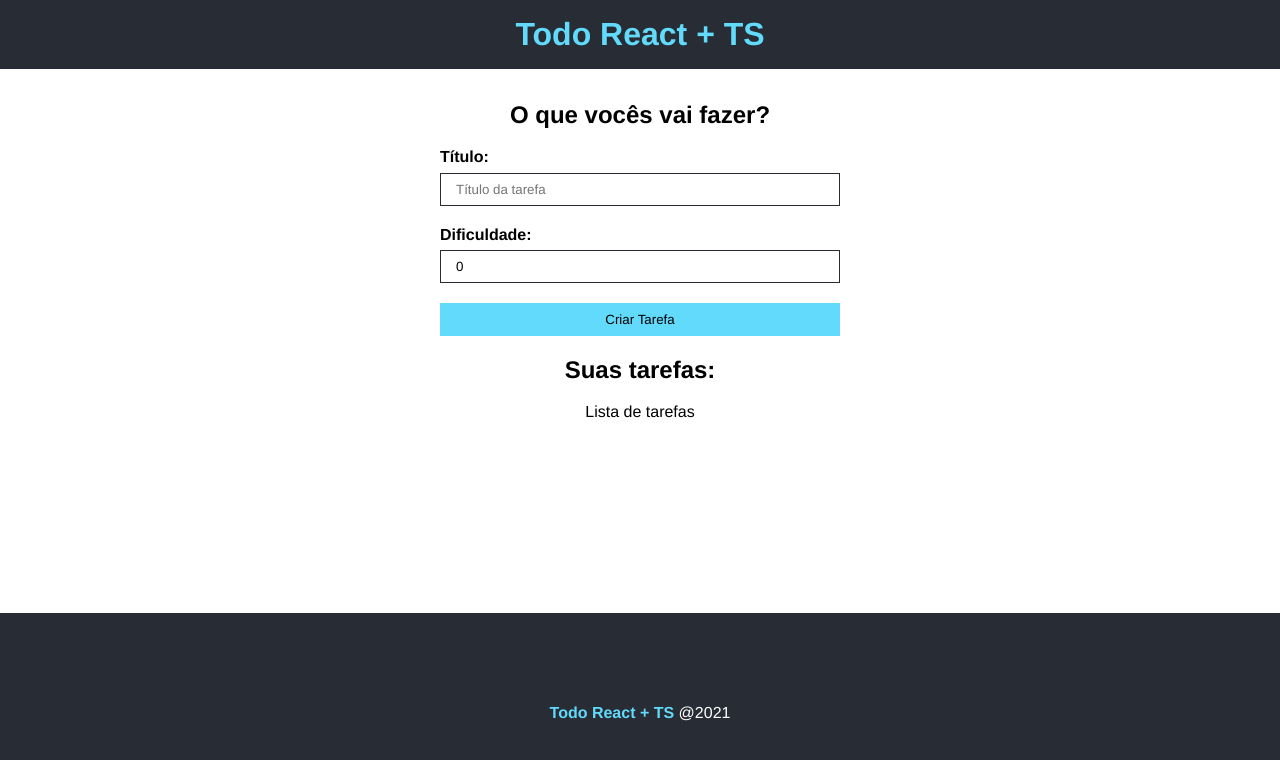
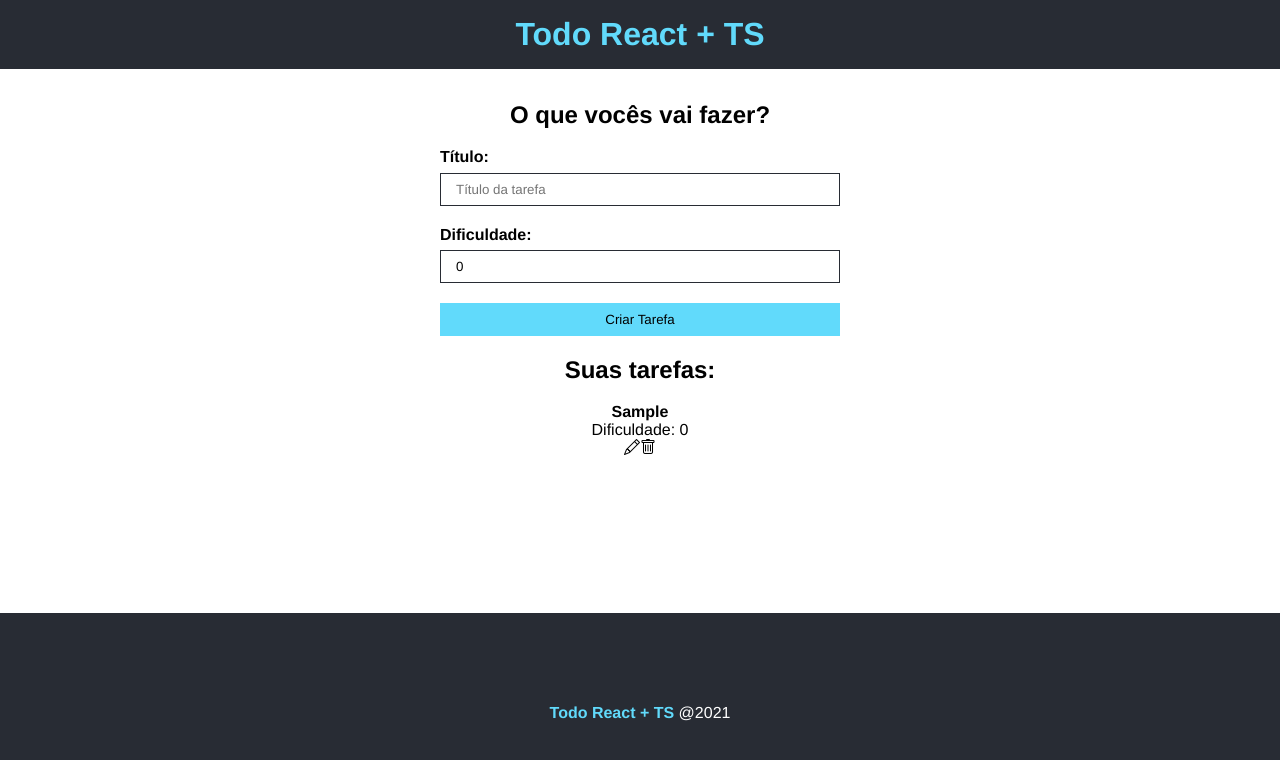
Before and after one commit to ValdoNeves/typescrip_curse, a React (Create React App) app in the folder 12_todo_react/: page / in a window 1280 px wide. Both pictures are taken after typing "Sample" into the empty fields and a click on the input "Criar Tarefa". Shown: the top 760 px of the page. Built offline with nearby package versions, Linux system fonts and the light colour scheme; the HTML template or start-up script is replaced by a standard one.

Commit message:
[12] Adicionando leitura da tasklist e icones de lapis e lixo

```diff
--- a/12_todo_react/src/App.tsx
+++ b/12_todo_react/src/App.tsx
@@ -22,11 +22,16 @@
       <main className={styles.main}>
         <div>
           <h2>O que vocês vai fazer?</h2>
-          <TaskForm btnText="Criar Tarefa" taskList={taskList} setTaskList={setTaskList}/>
+          <TaskForm
+            btnText="Criar Tarefa"
+            taskList={taskList}
+            setTaskList={setTaskList}/>
         </div>
         <div>
           <h2>Suas tarefas:</h2>
-          <TaskList/>
+          <TaskList
+            taskList={taskList}
+          />
         </div>
       </main>
       <Footer/>
--- a/12_todo_react/src/components/TaskList.tsx
+++ b/12_todo_react/src/components/TaskList.tsx
@@ -1,12 +1,37 @@
 import React from 'react'
 
-interface Props {}
+// interface
+import { ITask } from '../interfaces/Task'
 
-const TaskList = (props: Props) => {
+// CSS
+import styles from './TaskList.module.css'
+
+interface Props {
+  taskList: ITask[]
+}
+
+const TaskList = ({ taskList }: Props) => {
   return (
-    <div>
-      <p>Lista de tarefas</p>
-    </div>
+    <>
+      {taskList.length > 0 ? (
+        taskList.map((task) => {
+          return (
+            <div key={task.id}>
+              <div>
+                <h4>{task.title}</h4>
+                <p>Dificuldade: {task.difficulty}</p>
+              </div>
+              <div>
+                <i className='bi bi-pencil'/>
+                <i className='bi bi-trash'/>
+              </div>
+            </div>
+          )
+        })
+      ) : (
+        <p>Não tem tarefas cadastradas</p>
+      )}
+    </>
   )
 }
 
```
Also changed, not shown: 12_todo_react/src/components/TaskList.module.css (added).
